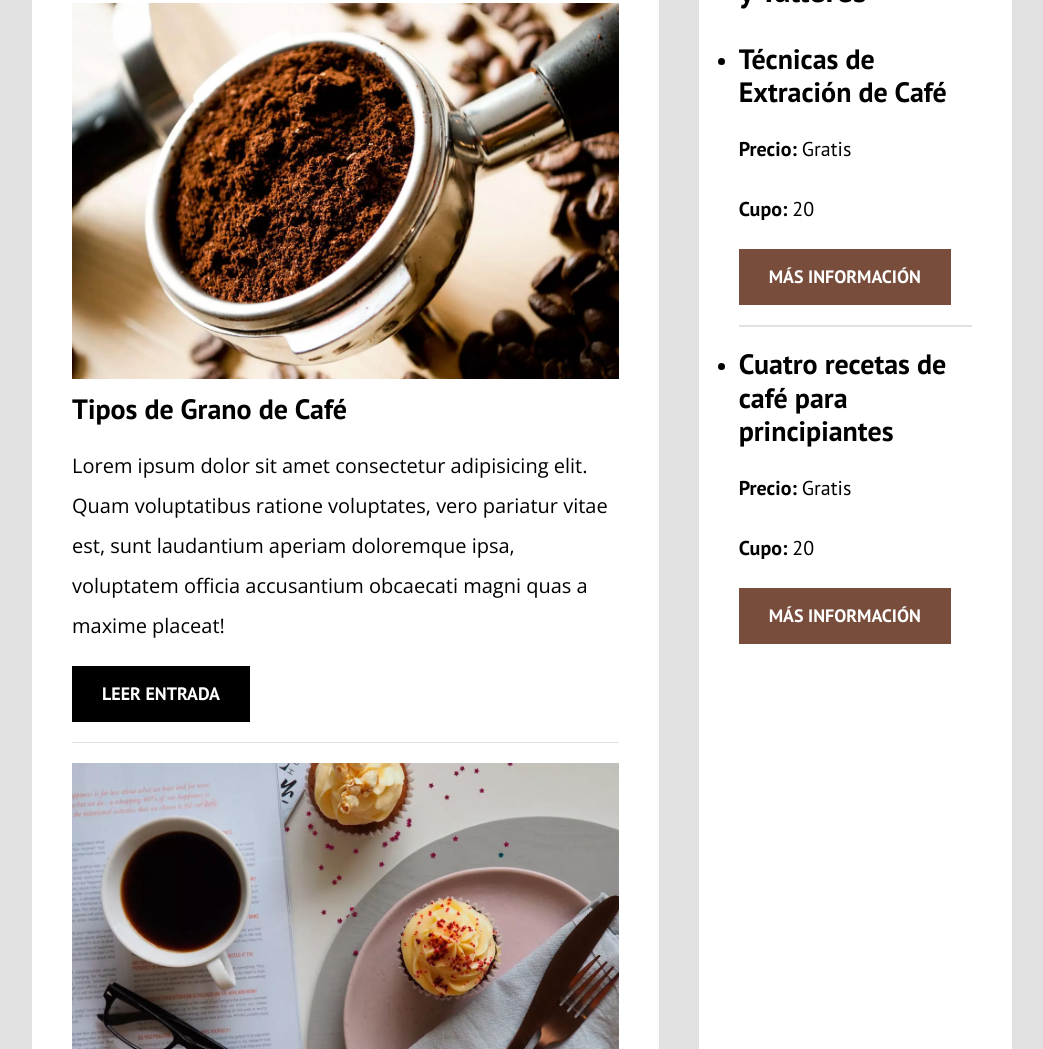
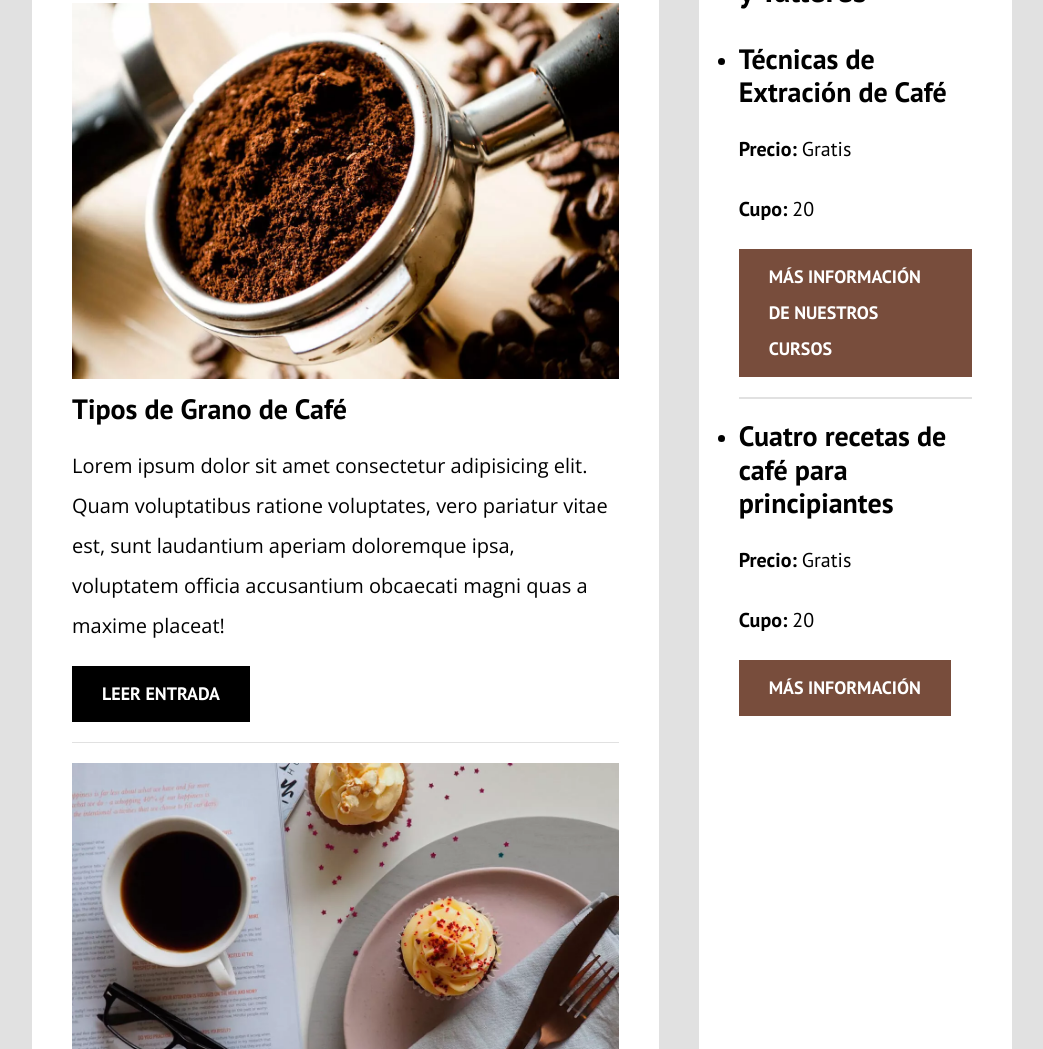
Before and after one commit to ramirez1984/proyecto3, a plain HTML site: page index.html in a window 1280 px wide. Shown: the part 739-1788 px from the top of the page, without its empty margins (118-1161 px from the left). Drawn offline with nearby package versions, Linux system fonts and the light colour scheme.

Commit message:
Update index.html

```diff
--- a/index.html
+++ b/index.html
@@ -5,6 +5,7 @@
     <meta http-equiv="X-UA-Compatible" content="IE=edge" />
     <meta name="viewport" content="width=device-width, initial-scale=1.0" />
     <title>Blog de cafe</title>
+    <meta name="description" content="Pagina de blog de café">
     <!-- Prefetch -->
     <link rel="prefetch" href="nosotros.html" as="document">
 
@@ -129,7 +130,7 @@
             <p class="widget-curso__label">Precio: <span class="widget-curso__info">Gratis</span></p>
             <p class="widget-curso__label">Cupo: <span class="widget-curso__info">20</span></p>
             <a href="entrada.html" class="boton boton--secundario"
-            >Más Información</a>
+            >Más Información de nuestros cursos</a>
          </li>
 
          <li class="widget-curso">
```
